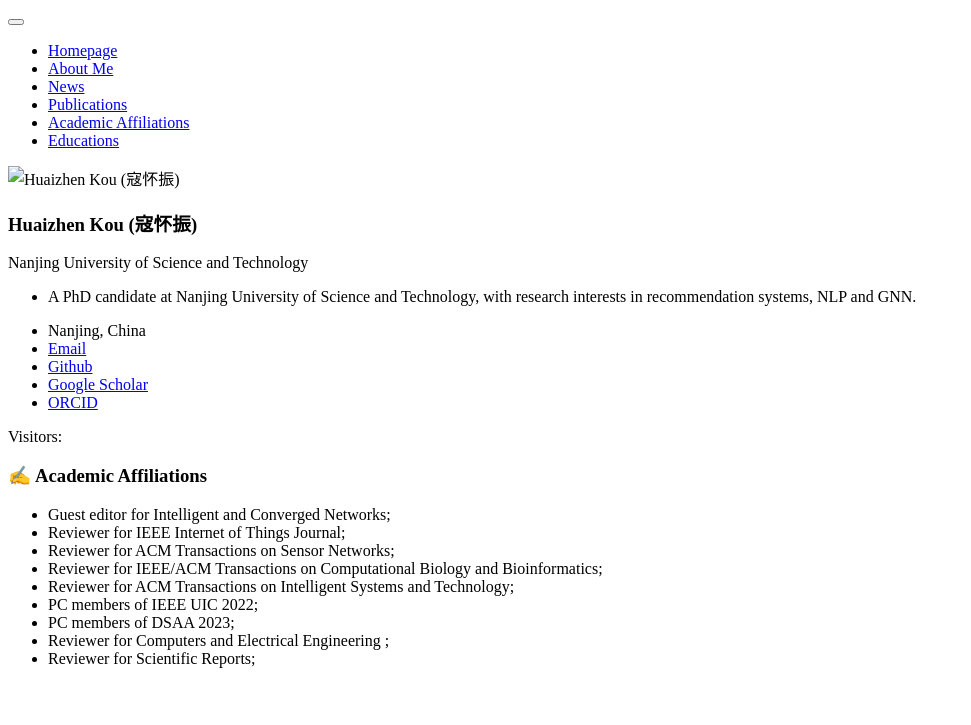
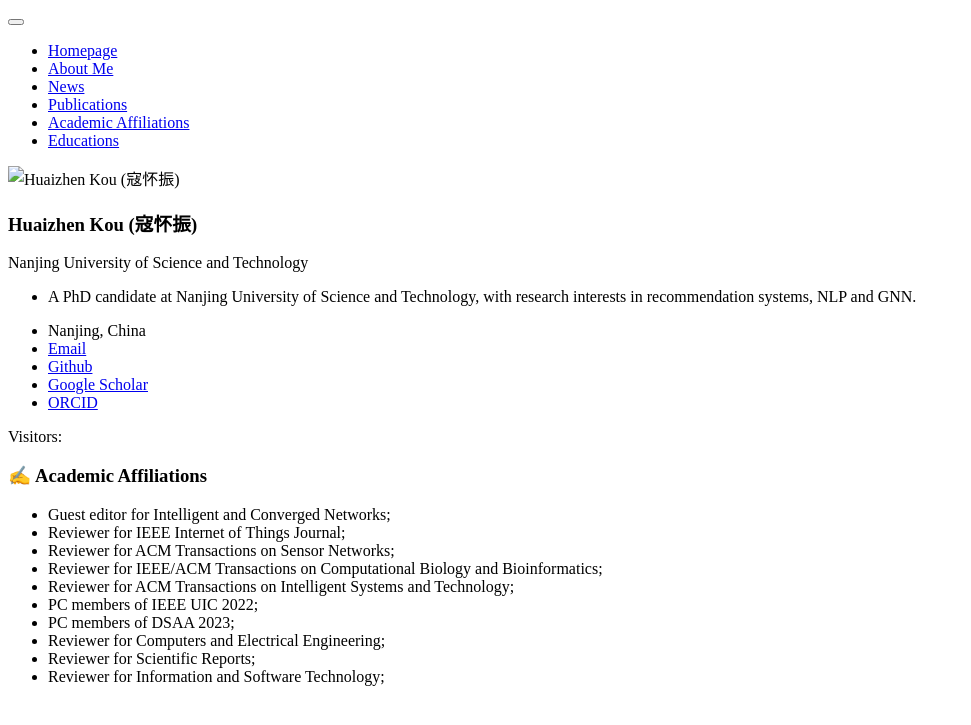
Before and after one commit to huaizhenkou/huaizhenkou.github.io, a Jekyll site: the page built from _pages/includes/affiliations.md, in a window 1280 px wide. Shown: the top 725 px of the page, without its empty margins (0-971 px from the left). Built offline with Jekyll 4.4.1, drawn with Linux system fonts in a browser that asks for light colours; our own code applies the rules of GitHub Pages for plain Markdown files; comment, search, counter and statistics services are not loaded.

Commit message:
Update affiliations.md

```diff
--- a/_pages/includes/affiliations.md
+++ b/_pages/includes/affiliations.md
@@ -8,5 +8,6 @@
 - Reviewer for ACM Transactions on Intelligent Systems and Technology;
 - PC members of IEEE UIC 2022;
 - PC members of DSAA 2023;
-- Reviewer for Computers and Electrical Engineering ;
+- Reviewer for Computers and Electrical Engineering;
 - Reviewer for Scientific Reports;
+- Reviewer for Information and Software Technology;
```
